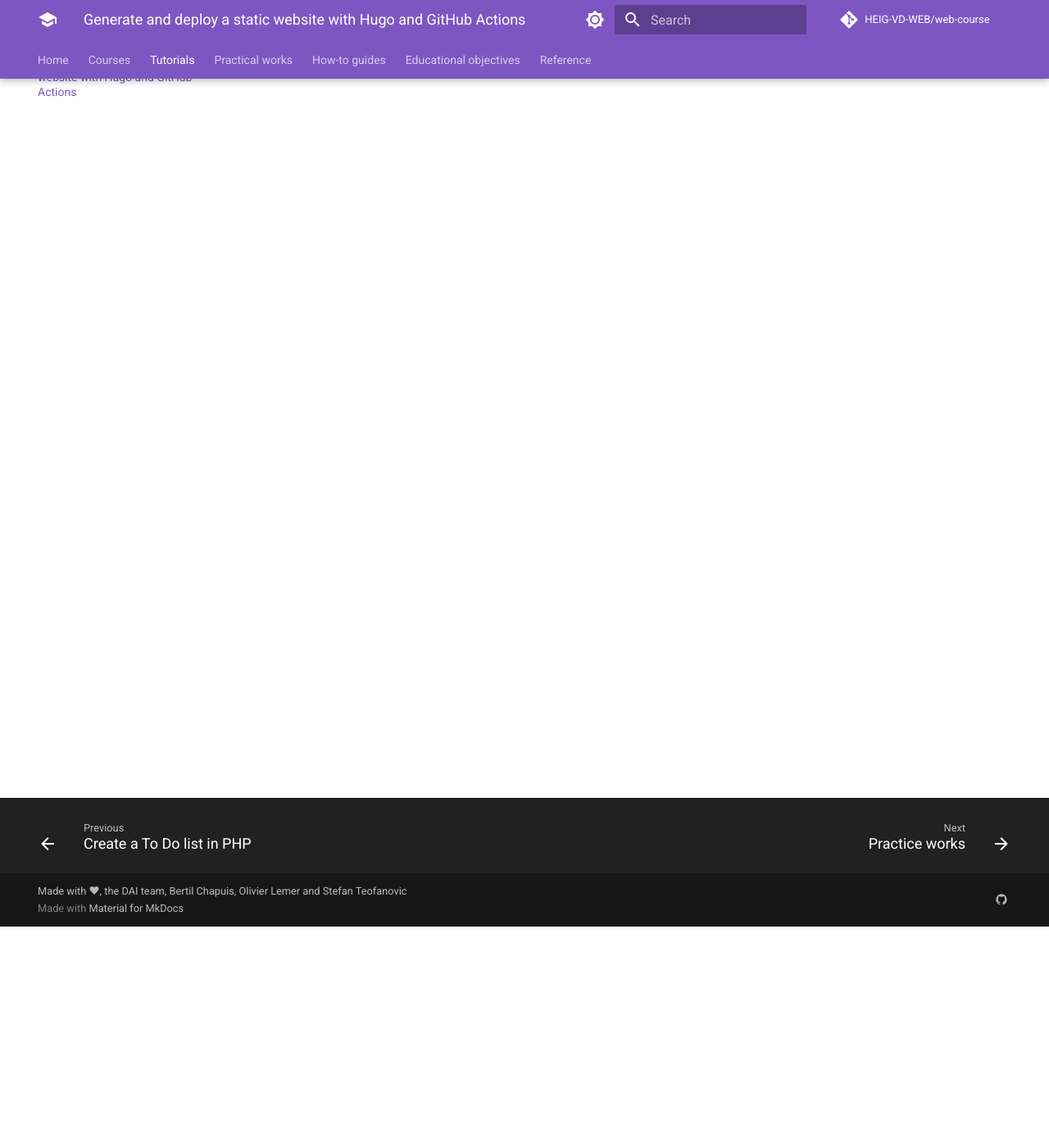
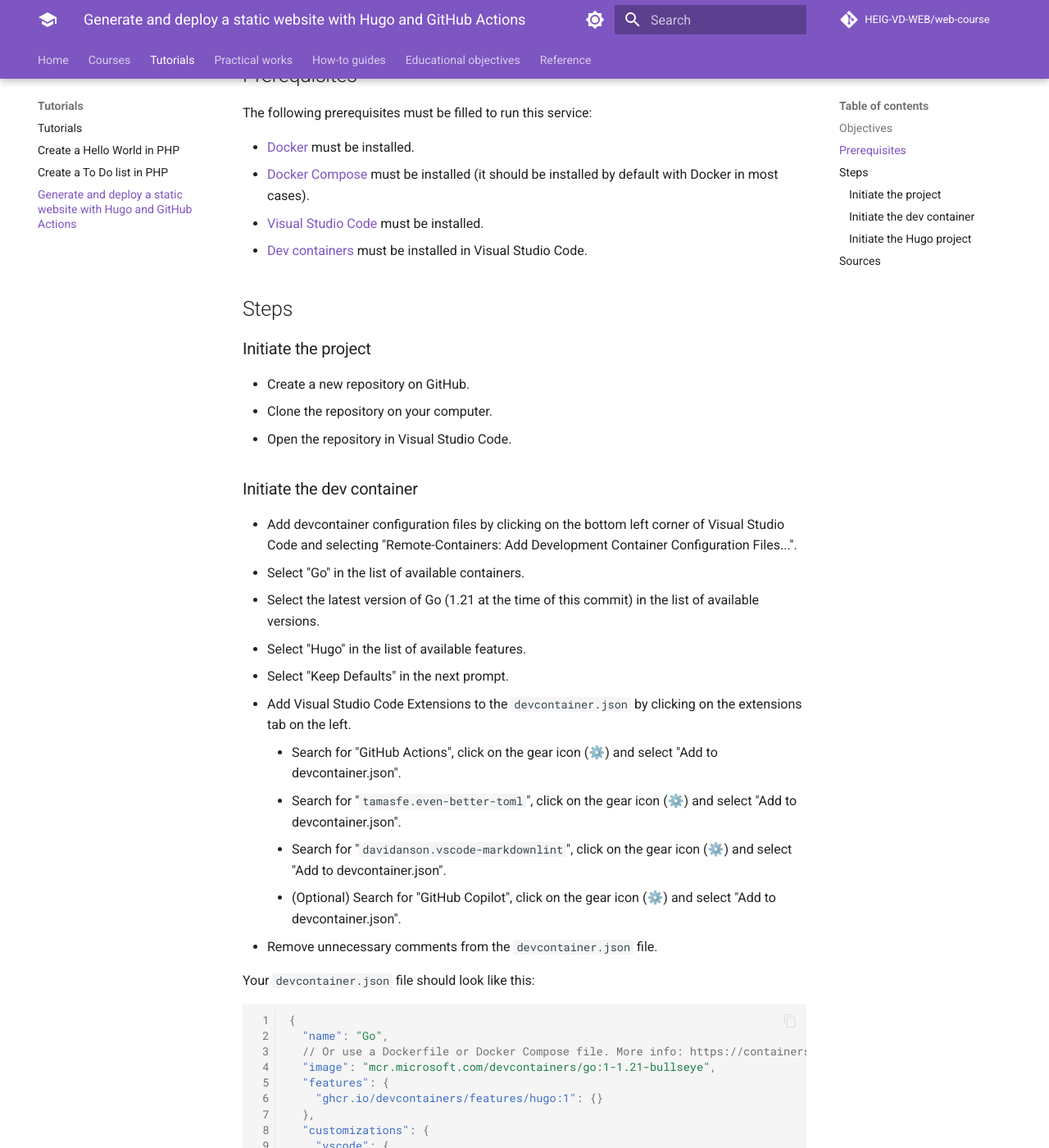
Before and after one commit to HEIG-VD-WEB/web-course, an MkDocs documentation site: the page built from docs/tutorials/generate-and-deploy-a-static-website-with-hugo-github-actions/index.md, in a window 1280 px wide and 1400 px high, scrolled down 270 px. Shown: the whole window at 82% size. Built offline with MkDocs 1.6.1 and Material for MkDocs 9.7.7, drawn with Linux system fonts in a browser that asks for light colours; comment, search, counter and statistics services are not loaded; some of the changed text lies outside the part shown.

Commit message:
Update the course

````diff
--- a/docs/tutorials/generate-and-deploy-a-static-website-with-hugo-github-actions/index.md
+++ b/docs/tutorials/generate-and-deploy-a-static-website-with-hugo-github-actions/index.md
@@ -1 +1,125 @@
-# Generate and Deploy a Static Website with Hugo + GitHub Actions
+# Generate and Deploy a Static Website with Hugo + GitHub Actions[NOT FINISHED]
+
+## Objectives
+
+## Prerequisites
+
+The following prerequisites must be filled to run this service:
+
+- [Docker](https://docs.docker.com/get-docker/) must be installed.
+- [Docker Compose](https://docs.docker.com/compose/install/) must be installed (it should be installed by default with Docker in most cases).
+- [Visual Studio Code](https://code.visualstudio.com/download) must be installed.
+- [Dev containers](https://code.visualstudio.com/docs/remote/containers) must be installed in Visual Studio Code.
+
+## Steps
+
+### Initiate the project
+
+- Create a new repository on GitHub.
+- Clone the repository on your computer.
+- Open the repository in Visual Studio Code.
+
+### Initiate the dev container
+
+- Add devcontainer configuration files by clicking on the bottom left corner of Visual Studio Code and selecting "Remote-Containers: Add Development Container Configuration Files...".
+- Select "Go" in the list of available containers.
+- Select the latest version of Go (1.21 at the time of this commit) in the list of available versions.
+- Select "Hugo" in the list of available features.
+- Select "Keep Defaults" in the next prompt.
+- Add Visual Studio Code Extensions to the `devcontainer.json` by clicking on the extensions tab on the left.
+	- Search for "GitHub Actions", click on the gear icon (⚙️) and select "Add to devcontainer.json".
+	- Search for "`tamasfe.even-better-toml`", click on the gear icon (⚙️) and select "Add to devcontainer.json".
+	- Search for "`davidanson.vscode-markdownlint`", click on the gear icon (⚙️) and select "Add to devcontainer.json".
+	- (Optional) Search for "GitHub Copilot", click on the gear icon (⚙️) and select "Add to devcontainer.json".
+- Remove unnecessary comments from the `devcontainer.json` file.
+
+Your `devcontainer.json` file should look like this:
+
+```json
+{
+	"name": "Go",
+	// Or use a Dockerfile or Docker Compose file. More info: https://containers.dev/guide/dockerfile
+	"image": "mcr.microsoft.com/devcontainers/go:1-1.21-bullseye",
+	"features": {
+		"ghcr.io/devcontainers/features/hugo:1": {}
+	},
+	"customizations": {
+		"vscode": {
+			"extensions": [
+				"GitHub.copilot",
+				"GitHub.vscode-github-actions",
+				"tamasfe.even-better-toml",
+				"DavidAnson.vscode-markdownlint"
+			]
+		}
+	}
+}
+```
+
+Add this attribute at the end of the `devcontainer.json` file so you can use Git in the container:
+
+```json hl_lines="18-20"
+{
+	"name": "Go",
+	// Or use a Dockerfile or Docker Compose file. More info: https://containers.dev/guide/dockerfile
+	"image": "mcr.microsoft.com/devcontainers/go:1-1.21-bullseye",
+	"features": {
+		"ghcr.io/devcontainers/features/hugo:1": {}
+	},
+	"customizations": {
+		"vscode": {
+			"extensions": [
+				"GitHub.copilot",
+				"GitHub.vscode-github-actions",
+				"tamasfe.even-better-toml",
+				"DavidAnson.vscode-markdownlint"
+			]
+		}
+	},
+	"mounts": [
+		"source=${localWorkspaceFolder},target=/workspace,type=bind,consistency=cached"
+	]
+}
+```
+
+- Open the command palette in Visual Studio Code by pressing `Ctrl+Shift+P` or `Cmd+Shift+P`.
+- Select "Remote-Containers: Reopen in Container".
+
+Your folder should look like that:
+
+```bash
+.
+├── .devcontainer
+│   └── devcontainer.json
+```
+
+### Initiate the Hugo project
+
+Create a new Hugo project by running the following command in the terminal of Visual Studio Code:
+
+```bash
+hugo new site . --force
+```
+
+Your root folder should look like that:
+
+```bash
+.
+├── .devcontainer
+├── archetypes
+├── assets
+├── content
+├── data
+├── i18n
+├── layouts
+├── static
+├── themes
+├── hugo.toml
+└── README.md
+```
+
+## Sources
+
+- [Hugo - Quick Start](https://gohugo.io/getting-started/quick-start/)
+- [Hugo - Host on GitHub Pages](https://gohugo.io/hosting-and-deployment/hosting-on-github/)
+- [GitHub - Ananke, A theme for Hugo](https://github.com/theNewDynamic/gohugo-theme-ananke)
````
Also changed, not shown: docs/courses/php/index.md (added, +9 -0 lines), docs/tutorials/create-a-todo-list-in-php/index.md (+6 -0 lines).
